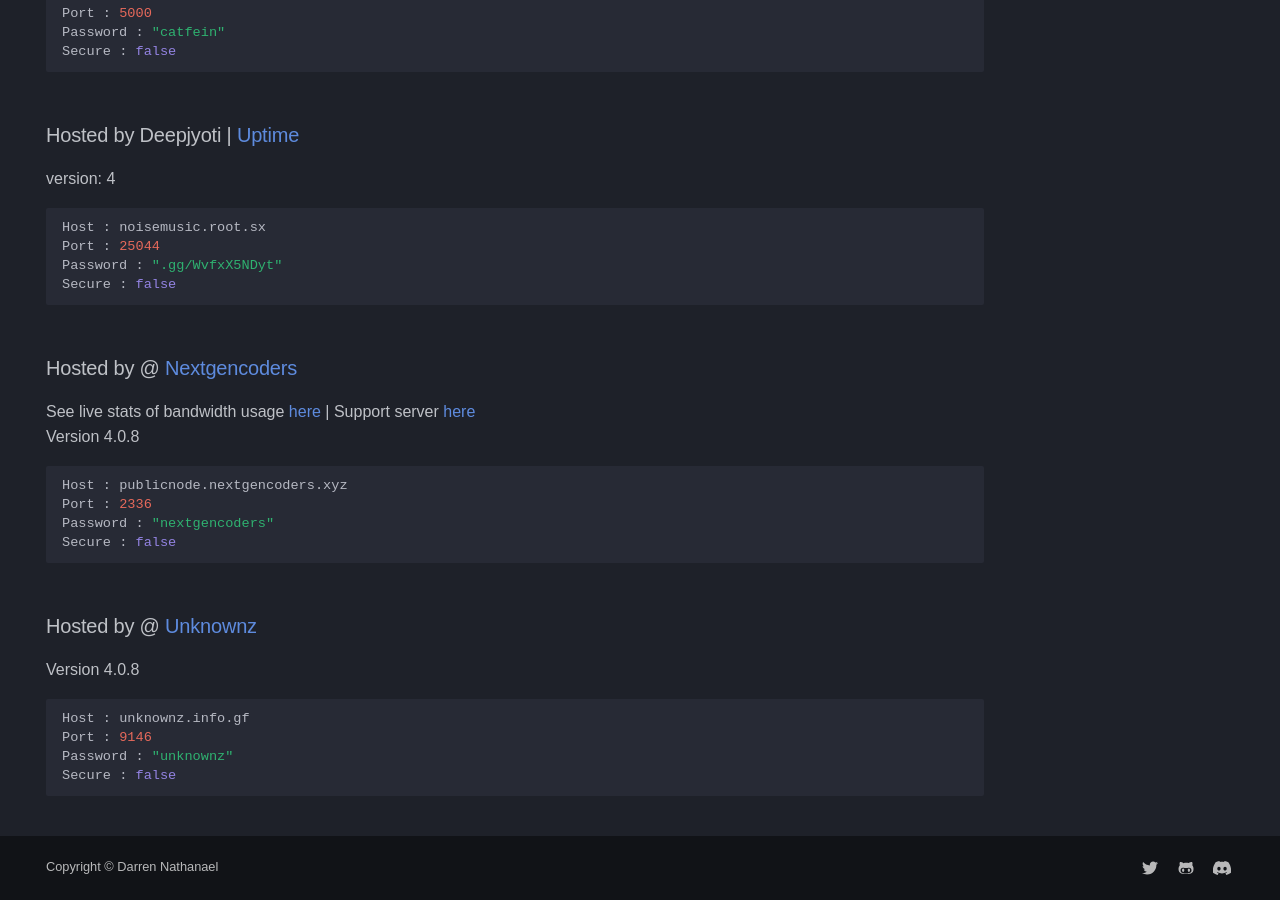
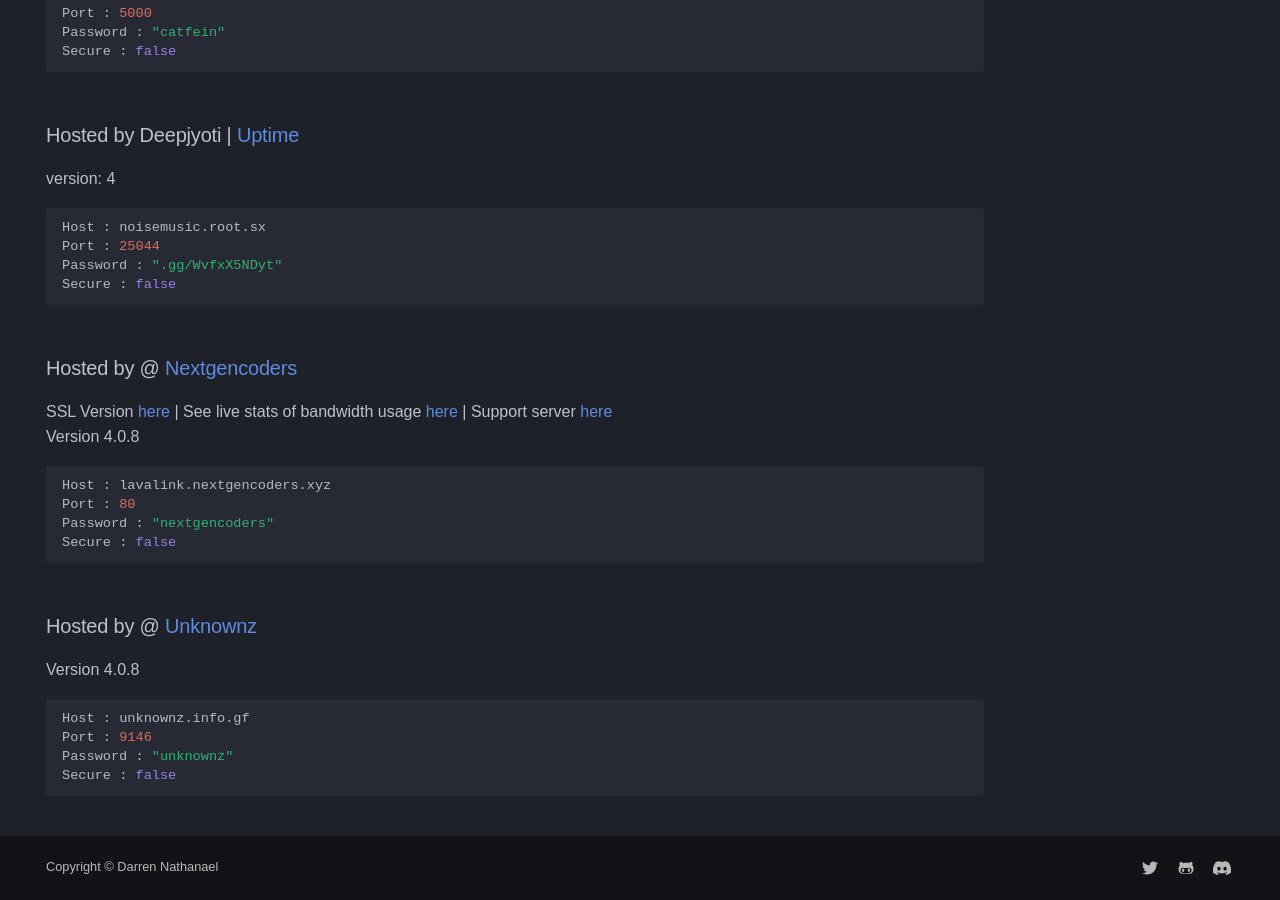
Before and after one commit to DarrenOfficial/lavalink-list, an MkDocs documentation site: the page built from docs/NoSSL/lavalink-without-ssl.md, in a window 1280 px wide and 900 px high, scrolled down 3185 px. Built offline with MkDocs 1.6.1 and Material for MkDocs 9.7.7, drawn with Linux system fonts in a browser that asks for light colours; some web fonts are replaced; comment, search, counter and statistics services are not loaded; a style sheet for code colours, icons or effects is not loaded.

Commit message:
Update lavalink-without-ssl.md (#669)

````diff
--- a/docs/NoSSL/lavalink-without-ssl.md
+++ b/docs/NoSSL/lavalink-without-ssl.md
@@ -155,11 +155,11 @@ Secure : false
 ```
 
 ### Hosted by @ [Nextgencoders](<https://discord.com/users/619756609337425950>)
-See live stats of bandwidth usage [here](https://node.nextgencoders.xyz/) | Support server [here](https://discord.gg/9J9X4fzhSt) <br />
+SSL Version [here](https://lavalink.darrennathanael.com/SSL/lavalink-with-ssl/) | See live stats of bandwidth usage [here](https://node.nextgencoders.xyz/) | Support server [here](https://discord.gg/9J9X4fzhSt) <br />
 Version 4.0.8
 ```bash
-Host : publicnode.nextgencoders.xyz
-Port : 2336
+Host : lavalink.nextgencoders.xyz
+Port : 80
 Password : "nextgencoders"
 Secure : false
 ```
````
